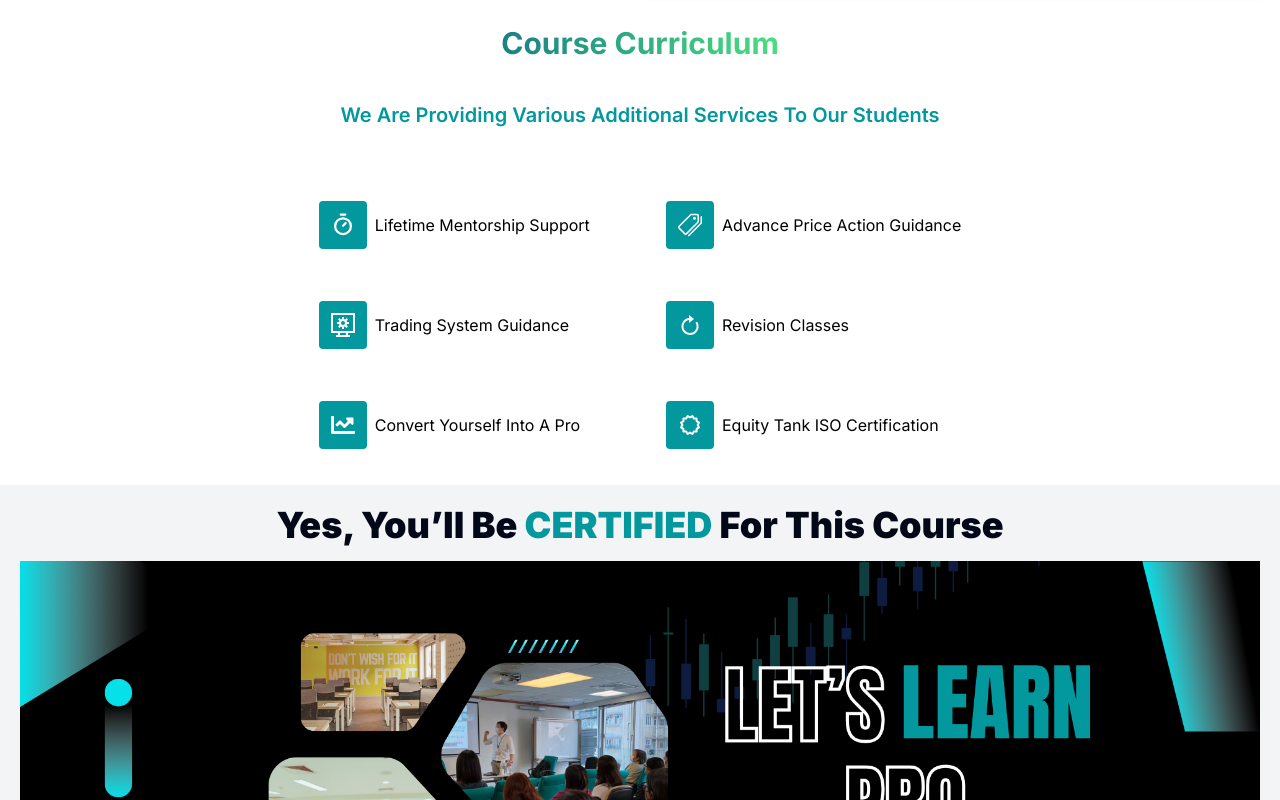
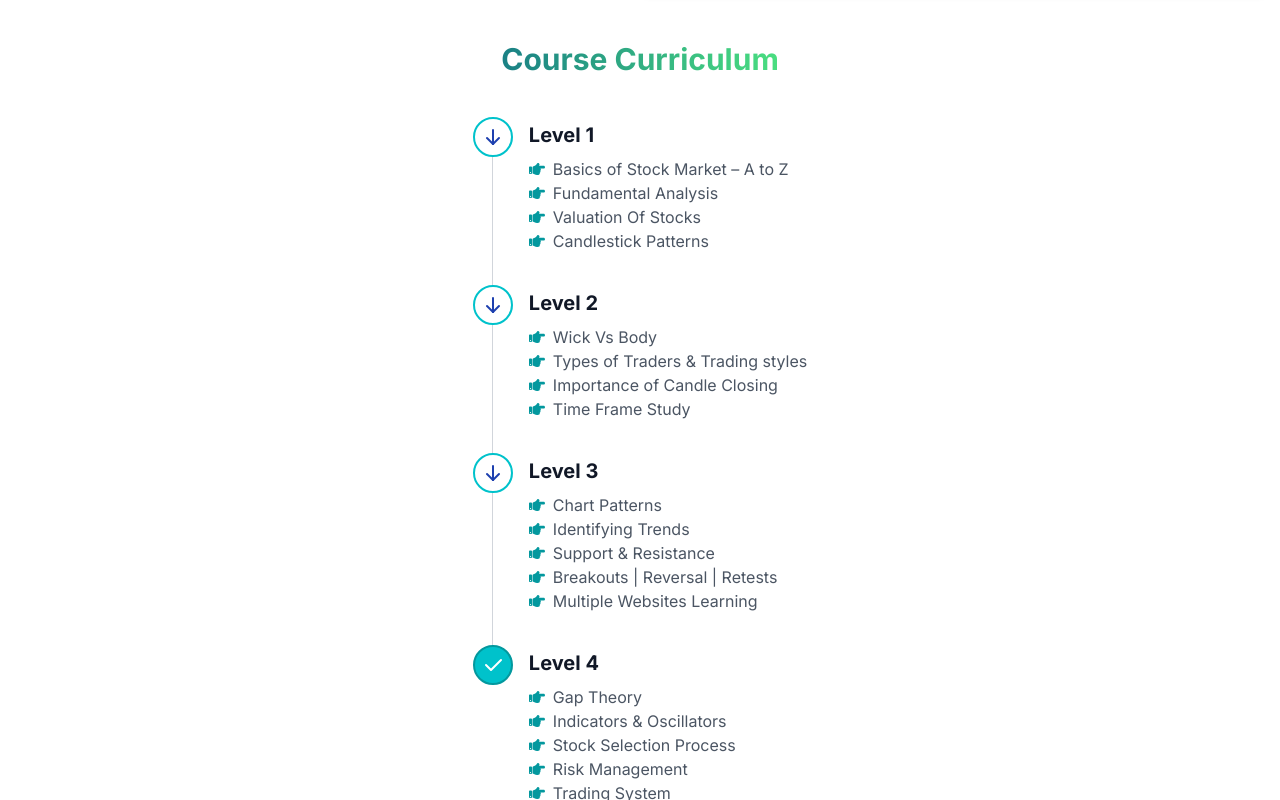
Before and after one commit to riteshk-007/equity-tank-starter, a Next.js app: page /foundation in a window 1280 px wide. Shown: the part 1100-1900 px from the top of the page. Built offline with nearby package versions, Linux system fonts and the light colour scheme.

Commit message:
Add CourseCurriculum component to pages

```diff
--- a/app/(pages)/(course)/foundation/page.js
+++ b/app/(pages)/(course)/foundation/page.js
@@ -1,8 +1,8 @@
 import CarouselScroll from "@/app/components/Carousel";
 import Certificate from "@/app/components/Certificate";
+import CourseCurriculum from "@/app/components/CourseCurriculum";
 import Providing from "@/app/components/Providing";
 import Course from "@/app/components/course/Course";
-import Curriculum from "@/app/components/course/Curriculum";
 import Link from "next/link";
 import { IoMdArrowDropright } from "react-icons/io";
 
@@ -14,6 +14,7 @@ const images = [
     img: "/banner/2.png",
   },
 ];
+
 const Foundation = () => {
   return (
     <div className="flex flex-col w-full">
@@ -40,7 +41,12 @@ const Foundation = () => {
         discount={"3999"}
         message={"I am Interested in Stock Foundation Programme"}
       />
-      <Curriculum />
+      <CourseCurriculum
+        list1={list1}
+        list2={list2}
+        list3={list3}
+        list4={list4}
+      />
       <Providing />
       <Certificate />
     </div>
@@ -48,3 +54,30 @@ const Foundation = () => {
 };
 
 export default Foundation;
+
+const list1 = [
+  "Basics of Stock Market – A to Z ",
+  "Fundamental Analysis",
+  "Valuation Of Stocks",
+  "Candlestick Patterns ",
+];
+const list2 = [
+  "Wick Vs Body ",
+  "Types of Traders & Trading styles",
+  "Importance of Candle Closing ",
+  "Time Frame Study",
+];
+const list3 = [
+  "Chart Patterns",
+  "Identifying Trends",
+  "Support & Resistance",
+  "Breakouts | Reversal | Retests ",
+  "Multiple Websites Learning ",
+];
+const list4 = [
+  "Gap Theory   ",
+  "Indicators & Oscillators",
+  "Stock Selection Process   ",
+  "Risk Management",
+  "Trading System",
+];
--- a/app/(pages)/(course)/futures-options/page.js
+++ b/app/(pages)/(course)/futures-options/page.js
@@ -1,8 +1,8 @@
 import CarouselScroll from "@/app/components/Carousel";
 import Certificate from "@/app/components/Certificate";
+import CourseCurriculum from "@/app/components/CourseCurriculum";
 import Providing from "@/app/components/Providing";
 import Course from "@/app/components/course/Course";
-import Curriculum from "@/app/components/course/Curriculum";
 import Link from "next/link";
 import { IoMdArrowDropleft } from "react-icons/io";
 
@@ -40,7 +40,13 @@ const FuturesOptions = () => {
         discount={"6999"}
         message={"I am Interested in ET – Futures & Options"}
       />
-      <Curriculum />
+      <CourseCurriculum
+        list1={list1}
+        list2={list2}
+        list3={list3}
+        list4={list4}
+      />
+
       <Providing />
       <Certificate />
     </div>
@@ -48,3 +54,31 @@ const FuturesOptions = () => {
 };
 
 export default FuturesOptions;
+
+const list1 = [
+  "Options Foundation",
+  "Why trade Options ",
+  "Benefits of Trading Options",
+  "Risk Correlations",
+  "Intrinsic Value / Time Value",
+];
+const list2 = [
+  "Breakeven",
+  "Moneyness : (ITM/ATM/OTM) ",
+  "Options Buying vs. Options Selling",
+  "Importance & Risk factor of Options writing ",
+  "How to choose the right strike and expiry",
+];
+const list3 = [
+  "Implied Volatility - The game changer for Options premium",
+  "Delta/Theta/Vega/Gamma/Rho ",
+  "Long Call (Debit) / Long Put (Debit) / Short Call (Credit) / Short Put (Credit) ",
+  "Anchor Unit and Offset Unit",
+  "Multi-leg Strategies ",
+];
+const list4 = [
+  "Non-directional Strategies",
+  "Other Strategies ",
+  "Role of Open Interest ",
+  "Options for Rental Income",
+];
--- a/app/(pages)/(course)/smart-traders/page.js
+++ b/app/(pages)/(course)/smart-traders/page.js
@@ -1,8 +1,8 @@
 import CarouselScroll from "@/app/components/Carousel";
 import Certificate from "@/app/components/Certificate";
+import CourseCurriculum from "@/app/components/CourseCurriculum";
 import Providing from "@/app/components/Providing";
 import Course from "@/app/components/course/Course";
-import Curriculum from "@/app/components/course/Curriculum";
 import Link from "next/link";
 import { IoMdArrowDropright, IoMdArrowDropleft } from "react-icons/io";
 
@@ -46,7 +46,12 @@ const SmartTraders = () => {
         discount={"5999"}
         message={"I am Interested in Smart Traders Course"}
       />
-      <Curriculum />
+      <CourseCurriculum
+        list1={list1}
+        list2={list2}
+        list3={list3}
+        list4={list4}
+      />
       <Providing />
       <Certificate />
     </div>
@@ -54,3 +59,28 @@ const SmartTraders = () => {
 };
 
 export default SmartTraders;
+
+const list1 = [
+  "Importance of Price Action",
+  "Demand & Supply theory – Data Based",
+  "Trading on Multiple Time Frames ",
+  "How to pick a perfect time frame based on your trading style   ",
+];
+const list2 = [
+  "How to scan stock in the live market",
+  "Trend Analysis",
+  "Risk Management & Position size",
+  "How to Analyse a Sector to Find the blockbuster opportunity",
+];
+const list3 = [
+  "Moving Average (Simple, Exponential, Linearly Weighted) ",
+  "Algo Trader (How we can take advantage from them)",
+  "Market Traps",
+  "Trading against the Trend",
+];
+const list4 = [
+  "Conventional patterns V/s Demand & Supply",
+  "Gap Theory",
+  "Trading Indicators with Demand & Supply",
+  "Trading Psychology- How to overcome fear and greed ",
+];
--- /dev/null
+++ b/app/components/CourseCurriculum.jsx
@@ -0,0 +1,166 @@
+import { FaHandPointRight } from "react-icons/fa";
+
+const CourseCurriculum = ({ list1, list2, list3, list4 }) => {
+  return (
+    <div className="p-4 max-w-xl mx-auto">
+      <div className="w-full flex flex-col items-center justify-center gap-2 md:gap-4 p-5 mb-5">
+        <h1 className="text-2xl md:text-3xl font-bold bg-clip-text text-transparent bg-gradient-to-r  dark:from-[#00c2cb] dark:to-green-600  from-[#1a8085] to-green-400">
+          Course Curriculum
+        </h1>
+      </div>
+      <div className="flex">
+        <div className="mr-4 flex flex-col items-center">
+          <div>
+            <div className="flex h-10 w-10 items-center justify-center rounded-full border-2 border-[#00c2cb]">
+              <svg
+                xmlns="http://www.w3.org/2000/svg"
+                width="24"
+                height="24"
+                viewBox="0 0 24 24"
+                fill="none"
+                stroke="currentColor"
+                strokeWidth="2"
+                strokeLinecap="round"
+                strokeLinejoin="round"
+                className="h-6 w-6 text-blue-800 dark:text-slate-200"
+              >
+                <path d="M12 5l0 14"></path>
+                <path d="M18 13l-6 6"></path>
+                <path d="M6 13l6 6"></path>
+              </svg>
+            </div>
+          </div>
+          <div className="h-full w-px bg-gray-300 dark:bg-slate-500"></div>
+        </div>
+        <div className="pt-1 pb-8">
+          <p className="mb-2 text-xl font-bold text-gray-900 dark:text-slate-300">
+            Level 1
+          </p>
+          <ul>
+            {list1.map((item, i) => (
+              <li key={i} className="flex items-center gap-2">
+                <FaHandPointRight className="text-[#03989e] dark:text-[#00c2cb]" />
+                <p className="text-gray-600 dark:text-slate-400">{item}</p>
+              </li>
+            ))}
+          </ul>
+        </div>
+      </div>
+
+      <div className="flex">
+        <div className="mr-4 flex flex-col items-center">
+          <div>
+            <div className="flex h-10 w-10 items-center justify-center rounded-full border-2 border-[#00c2cb]">
+              <svg
+                xmlns="http://www.w3.org/2000/svg"
+                width="24"
+                height="24"
+                viewBox="0 0 24 24"
+                fill="none"
+                stroke="currentColor"
+                strokeWidth="2"
+                strokeLinecap="round"
+                strokeLinejoin="round"
+                className="h-6 w-6 text-blue-800 dark:text-slate-200"
+              >
+                <path d="M12 5l0 14"></path>
+                <path d="M18 13l-6 6"></path>
+                <path d="M6 13l6 6"></path>
+              </svg>
+            </div>
+          </div>
+          <div className="h-full w-px bg-gray-300 dark:bg-slate-500"></div>
+        </div>
+        <div className="pt-1 pb-8">
+          <p className="mb-2 text-xl font-bold text-gray-900 dark:text-slate-300">
+            Level 2
+          </p>
+          <ul>
+            {list2.map((item, i) => (
+              <li key={i} className="flex items-center gap-2">
+                <FaHandPointRight className="text-[#03989e] dark:text-[#00c2cb]" />
+                <p className="text-gray-600 dark:text-slate-400">{item}</p>
+              </li>
+            ))}
+          </ul>
+        </div>
+      </div>
+
+      <div className="flex">
+        <div className="mr-4 flex flex-col items-center">
+          <div>
+            <div className="flex h-10 w-10 items-center justify-center rounded-full border-2 border-[#00c2cb]">
+              <svg
+                xmlns="http://www.w3.org/2000/svg"
+                width="24"
+                height="24"
+                viewBox="0 0 24 24"
+                fill="none"
+                stroke="currentColor"
+                strokeWidth="2"
+                strokeLinecap="round"
+                strokeLinejoin="round"
+                className="h-6 w-6 text-blue-800 dark:text-slate-200"
+              >
+                <path d="M12 5l0 14"></path>
+                <path d="M18 13l-6 6"></path>
+                <path d="M6 13l6 6"></path>
+              </svg>
+            </div>
+          </div>
+          <div className="h-full w-px bg-gray-300 dark:bg-slate-500"></div>
+        </div>
+        <div className="pt-1 pb-8">
+          <p className="mb-2 text-xl font-bold text-gray-900 dark:text-slate-300">
+            Level 3
+          </p>
+          <ul>
+            {list3.map((item, i) => (
+              <li key={i} className="flex items-center gap-2">
+                <FaHandPointRight className="text-[#03989e] dark:text-[#00c2cb]" />
+                <p className="text-gray-600 dark:text-slate-400">{item}</p>
+              </li>
+            ))}
+          </ul>
+        </div>
+      </div>
+      <div className="flex">
+        <div className="mr-4 flex flex-col items-center">
+          <div>
+            <div className="flex h-10 w-10 items-center justify-center rounded-full border-2 border-[#03989e] bg-[#00c2cb]">
+              <svg
+                xmlns="http://www.w3.org/2000/svg"
+                width="24"
+                height="24"
+                viewBox="0 0 24 24"
+                fill="none"
+                stroke="currentColor"
+                strokeWidth="2"
+                strokeLinecap="round"
+                strokeLinejoin="round"
+                className="h-6 w-6 text-white dark:text-slate-200"
+              >
+                <path d="M5 12l5 5l10 -10"></path>
+              </svg>
+            </div>
+          </div>
+        </div>
+        <div className="pt-1 pb-8">
+          <p className="mb-2 text-xl font-bold text-gray-900 dark:text-slate-300">
+            Level 4
+          </p>
+          <ul>
+            {list4.map((item, i) => (
+              <li key={i} className="flex items-center gap-2">
+                <FaHandPointRight className="text-[#03989e] dark:text-[#00c2cb]" />
+                <p className="text-gray-600 dark:text-slate-400">{item}</p>
+              </li>
+            ))}
+          </ul>
+        </div>
+      </div>
+    </div>
+  );
+};
+
+export default CourseCurriculum;
--- a/app/components/course/Curriculum.jsx
+++ /dev/null
@@ -1,13 +0,0 @@
-import React from "react";
-
-const Curriculum = () => {
-  return (
-    <div className="w-full flex flex-col items-center justify-center gap-2 md:gap-4 p-5">
-      <h1 className="text-2xl md:text-3xl font-bold bg-clip-text text-transparent bg-gradient-to-r  dark:from-[#00c2cb] dark:to-green-600  from-[#1a8085] to-green-400">
-        Course Curriculum
-      </h1>
-    </div>
-  );
-};
-
-export default Curriculum;
```
